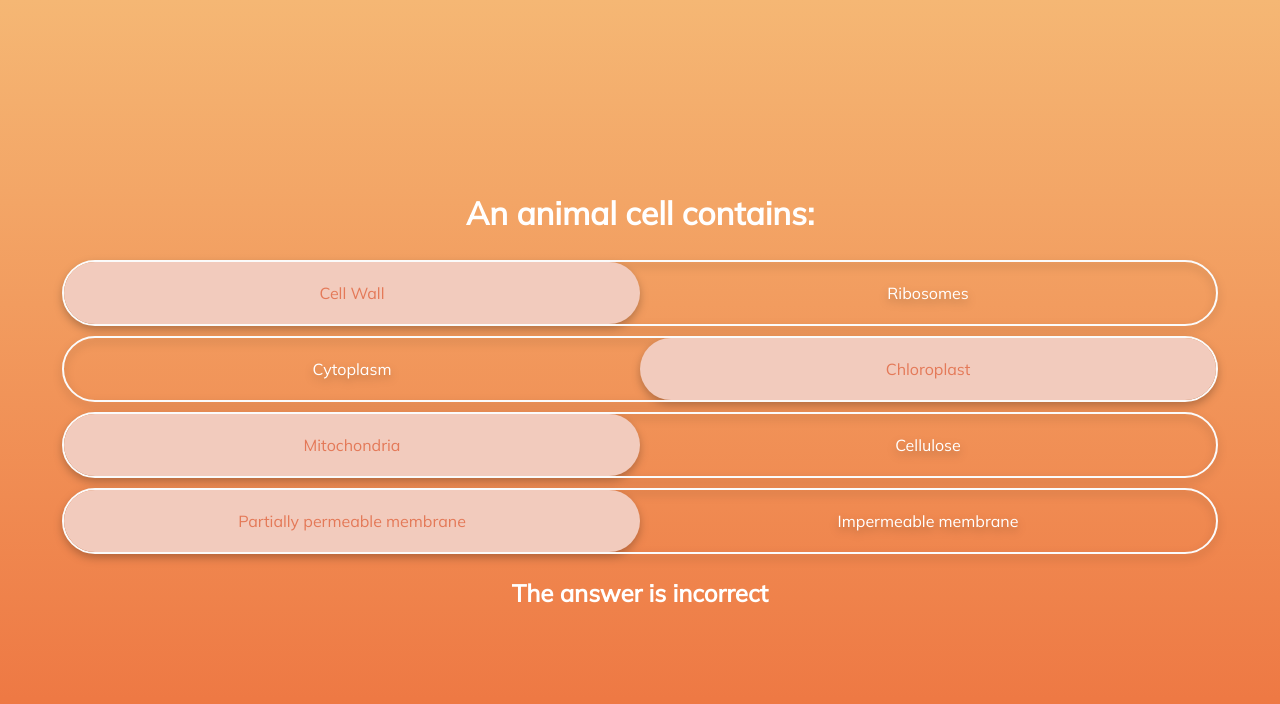
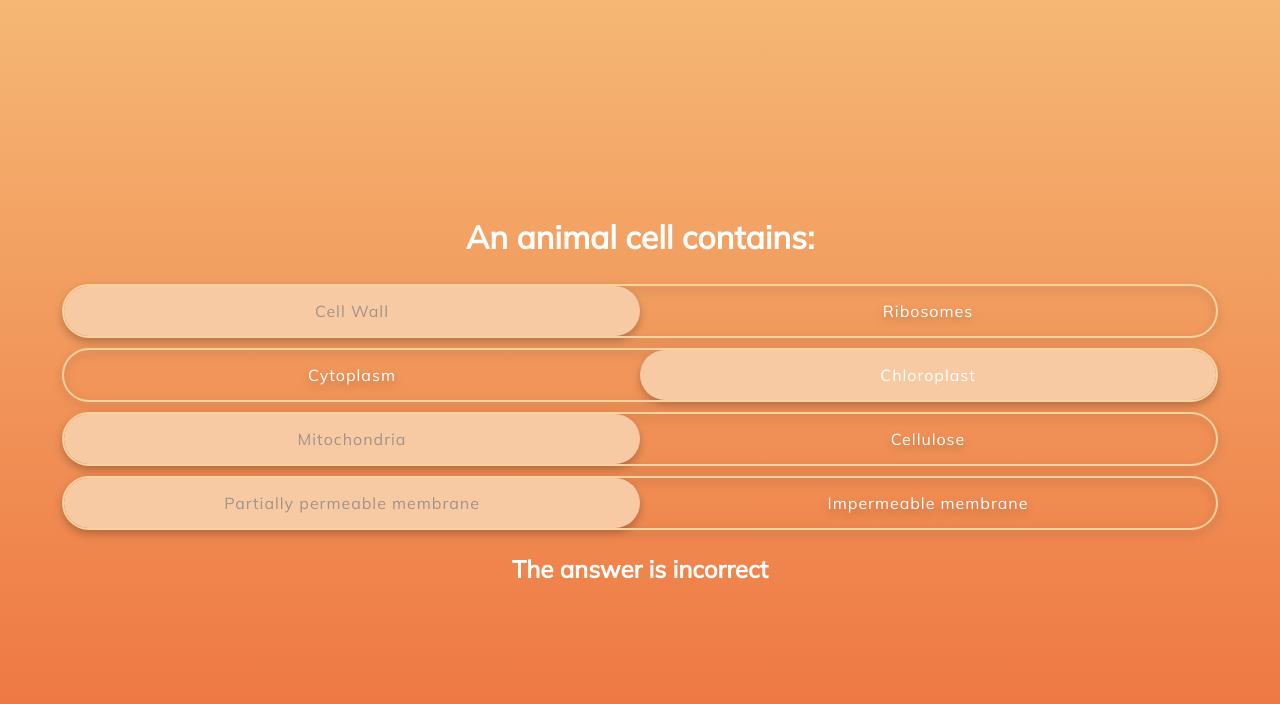
Before and after one commit to MCompton96/toggles, a React (Create React App) app: page / in a window 1280 px wide. Shown: the top 704 px of the page. Built offline with nearby package versions, Linux system fonts and the light colour scheme.

Commit message:
Refactored toggle css

```diff
--- a/src/Components/Toggle/Toggle.module.css
+++ b/src/Components/Toggle/Toggle.module.css
@@ -1,51 +1,74 @@
-.container {
-    /* width: 90%; */
-    margin: 5px 0px;
-    border: 2px solid #F9D29F;
-    border-radius: 100px;
-    display: inherit;
-    flex-direction: row;
-    justify-content: space-between;
-    width: 90%;
-    filter: drop-shadow(0px 4px 4px rgba(0, 0, 0, 0.25));
+.switchButton {
+  border-radius: 100px;
+  color: #FFFFFF;
+  width: 90%;
+  letter-spacing: 1px;
+  position: relative;
+  margin: 5px 0px;
+  border: 2px solid #F9D29F;
+  filter: drop-shadow(0px 4px 4px rgba(0, 0, 0, 0.25));
 }
 
-.oneBorder {
-    border: 2px solid #FBFBFB;
+.switchButton:before {
+    content: attr(data-before);
+    position: absolute;
+    top: 0;
+    bottom: 0;
+    right: 0;
+    width: 50%;
+    display: flex;
+    align-items: center;
+    justify-content: center;
+    z-index: 3;
+    pointer-events: none;
 }
 
-.twoBorder {
-    border: 2px solid #F9D29F;
+.switchCheckbox {
+    cursor: pointer;
+    position: absolute;
+    top: 0;
+    left: 0;
+    bottom: 0;
+    width: 100%;
+    height: 100%;
+    opacity: 0;
+    z-index: 2;
 }
 
-.threeBorder {
-    border: 2px solid #FBFBFB;
+.switchCheckbox + .switchLabel {
+    position: relative;
+    padding: 15px 0;
+    display: block;
+    user-select: none;
+    pointer-events: none;
 }
 
-.button {
-    padding: 21px;
+.switchCheckbox + .switchLabel:before {
+    content: "";
+    background: #F8CAA3;
+    height: 100%;
+    width: 50%;
+    position: absolute;
+    top: 0;
+    left: 0;
     border-radius: 100px;
-    color: #FFFFFF;
-    flex-grow: 1;
-    text-align: center;
-    width: 200px;
+    transform: translateX(0);
+    transition: transform 300ms;
 }
 
-.button:hover {
-    cursor: pointer;
+.switchSpan {
+    position: relative;
+    width: 50%;
+    display: flex;
+    align-items: center;
+    justify-content: center;
 }
 
-.one {
-    background: #F2CBBD;
-    color: #E47958;
-}
-
-.two {
-    background: #F8CAA3;
+.switchCheckbox:not(:checked) + .switchLabel .switchSpan {
     color: #9F938B;
 }
 
-.three {
-    background: #A5E7E2;
-    color: #4CAD94;
+.switchCheckbox:checked + .switchLabel:before {
+    transform: translateX(100%);
+    transition: transform 300ms linear;
 }
--- a/src/Components/Toggle/Toggle.tsx
+++ b/src/Components/Toggle/Toggle.tsx
@@ -15,15 +15,19 @@ const Toggle: React.FC<ToggleProps> = ({toggle, handleChange, toggleClass}) => {
     }
 
     return (
-        <div className={`${styles.container} ${styles[toggleClass + 'Border']}`}>
-            {toggle.options.map(option => (
-                <div
-                    className={handleCss(option.selected)}
-                    onClick={() => handleChange(toggle.id!, option)}
-                >
-                    {option.name}
-                </div>
-            ))}
+        <div className={styles.switchButton} data-before={toggle.options[1].name}>
+            <input
+                type="checkbox"
+                className={styles.switchCheckbox}
+                checked={toggle.options[1].selected}
+                onClick={() => {
+                    const option = toggle.options.find(x => !x.selected);
+                    handleChange(toggle.id!, option!);
+                }}
+            />
+            <label htmlFor="" className={styles.switchLabel}>
+                <span className={styles.switchSpan}>{toggle.options[0].name}</span>
+            </label>
         </div>
     )
 };
```
